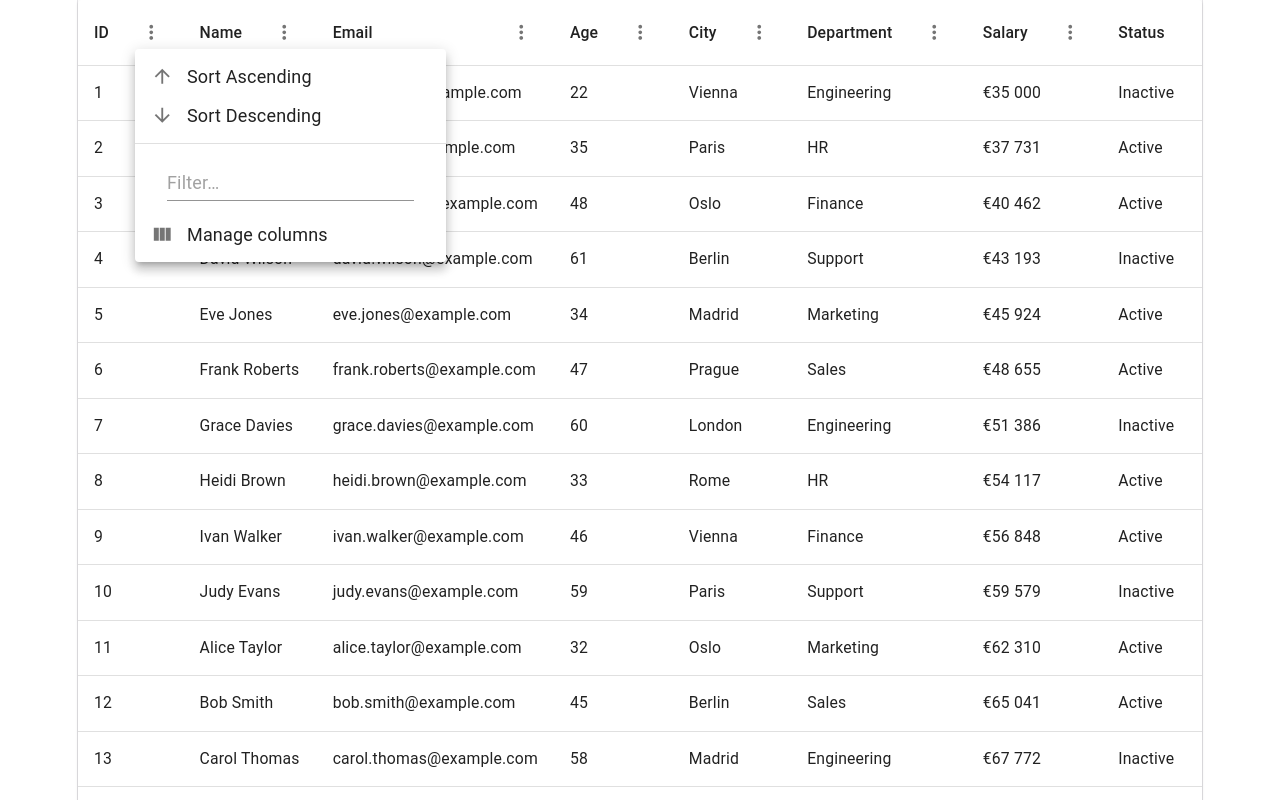
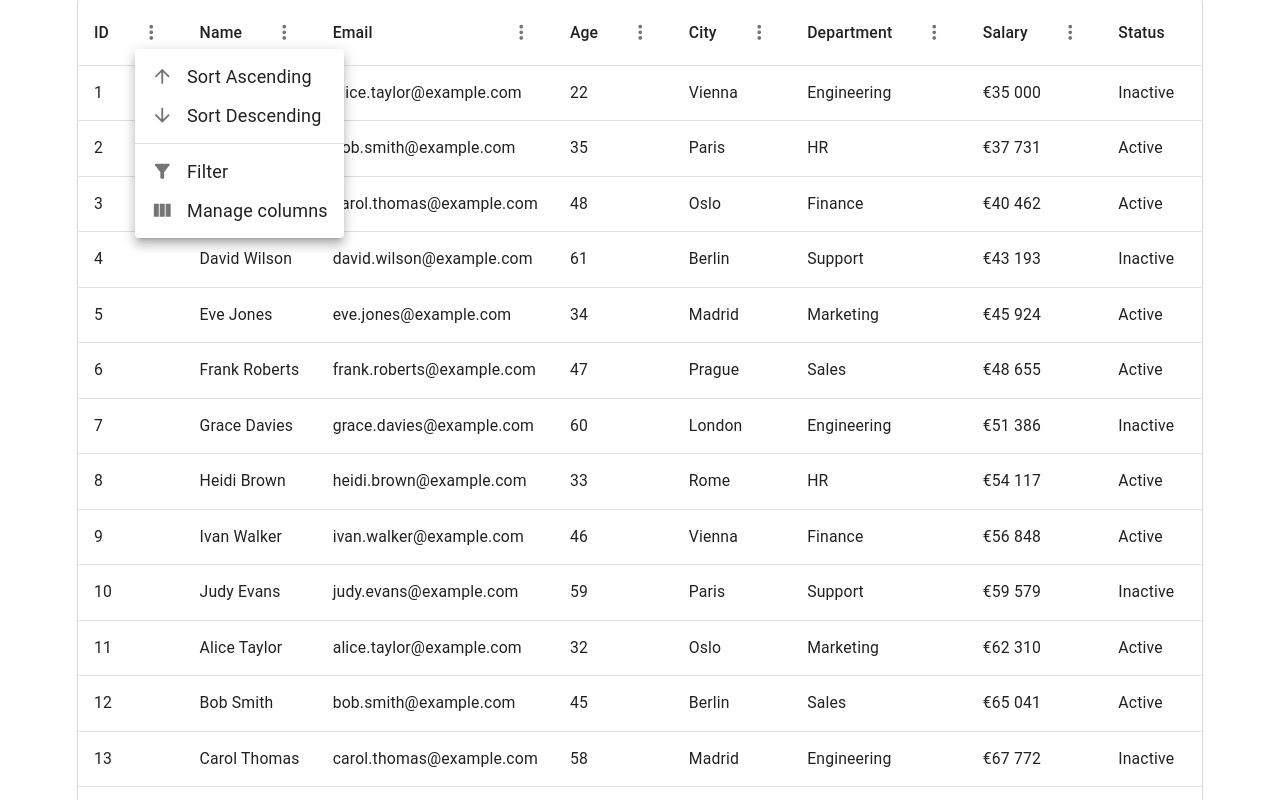
Before and after one commit to ranjiitk121/react-genetec, a React (Vite) app: page / in a window 1280 px wide. Both pictures are taken after a click on the button 151 px from the left and 32 px from the top of the page. Shown: the top 800 px of the page. Built offline with nearby package versions, Linux system fonts and the light colour scheme.

Commit message:
feat(grid): add per-column filtering with active-filter funnel indicator

```diff
--- a/src/App.tsx
+++ b/src/App.tsx
@@ -1,7 +1,7 @@
 import { DataGrid } from './features/data-grid';
 import { generateGridData, type PersonRow } from './mocks/generate-grid-data';
 
-const { columns, rows } = generateGridData(50);
+const { columns, rows } = generateGridData(100);
 
 function App() {
     return (
--- a/src/features/data-grid/column-header-cell.tsx
+++ b/src/features/data-grid/column-header-cell.tsx
@@ -1,8 +1,10 @@
 import TableCell from '@mui/material/TableCell';
 import Box from '@mui/material/Box';
 import IconButton from '@mui/material/IconButton';
+import Tooltip from '@mui/material/Tooltip';
 import TableSortLabel from '@mui/material/TableSortLabel';
 import MoreVertIcon from '@mui/icons-material/MoreVert';
+import FilterAltIcon from '@mui/icons-material/FilterAlt';
 
 import type { Column, SortState } from './types';
 
@@ -12,6 +14,8 @@ type ColumnHeaderCellProps<TRow> = {
     onSort: (columnId: string) => void;
     onOpenMenu: (event: React.MouseEvent<HTMLButtonElement>, colId: string) => void;
     isMenuOpen: boolean;
+    hasFilter: boolean;
+    onOpenFilter: (event: React.MouseEvent<HTMLButtonElement>, colId: string) => void;
 };
 
 export function ColumnHeaderCell<TRow>({
@@ -20,6 +24,8 @@ export function ColumnHeaderCell<TRow>({
     onSort,
     onOpenMenu,
     isMenuOpen,
+    hasFilter,
+    onOpenFilter,
 }: ColumnHeaderCellProps<TRow>) {
     const isActive = sort?.columnId === column.id;
 
@@ -43,6 +49,19 @@ export function ColumnHeaderCell<TRow>({
                         {column.label}
                     </TableSortLabel>
                 )}
+                <Box sx={{ display: 'flex', alignItems: 'center' }}>
+                    {hasFilter && (
+                        <Tooltip title={`Filter applied — edit ${column.label}`}>
+                            <IconButton
+                                size="small"
+                                color="primary"
+                                onClick={(e) => onOpenFilter(e, column.id)}
+                                aria-label={`Edit filter for ${column.label} (active)`}
+                            >
+                                <FilterAltIcon fontSize="small" />
+                            </IconButton>
+                        </Tooltip>
+                    )}
                     <IconButton
                         size="small"
                         onClick={(e) => onOpenMenu(e, column.id)}
@@ -54,6 +73,7 @@ export function ColumnHeaderCell<TRow>({
                         <MoreVertIcon fontSize="small" />
                     </IconButton>
                 </Box>
+            </Box>
         </TableCell>
     );
 }
--- a/src/features/data-grid/index.tsx
+++ b/src/features/data-grid/index.tsx
@@ -1,4 +1,4 @@
-import { useMemo, useState, useDeferredValue } from 'react';
+import { useMemo, useRef, useState, useDeferredValue } from 'react';
 import Table from '@mui/material/Table';
 import TableBody from '@mui/material/TableBody';
 import TableCell from '@mui/material/TableCell';
@@ -17,8 +17,10 @@ import ArrowDownwardIcon from '@mui/icons-material/ArrowDownward';
 import Button from '@mui/material/Button';
 import Checkbox from '@mui/material/Checkbox';
 import Divider from '@mui/material/Divider';
+import Popover from '@mui/material/Popover';
+import TextField from '@mui/material/TextField';
 import ViewColumnIcon from '@mui/icons-material/ViewColumn';
-import TextField from '@mui/material/TextField';
+import FilterAltIcon from '@mui/icons-material/FilterAlt';
 
 import type { Column, SortDirection, SortState, VisibilityState } from './types';
 import { getFilteredRows, getSortedRows, isColumnVisible } from './utils';
@@ -54,6 +56,29 @@ export function DataGrid<TRow>({ columns, rows, getRowKey, label }: FilterableTa
     const handleFilterChange = (columnId: string, value: string) => {
         setFilters((prev) => ({ ...prev, [columnId]: value }));
         setPage(0); // filtering shrinks the list — jump back so results are visible
+    };
+
+    const [filterAnchorEl, setFilterAnchorEl] = useState<HTMLElement | null>(null);
+    const [filterColumnId, setFilterColumnId] = useState<string | null>(null);
+    const filterOpen = Boolean(filterAnchorEl);
+    const filterInputRef = useRef<HTMLInputElement>(null);
+    const filterColumn = columns.find((c) => c.id === filterColumnId) ?? null;
+
+    const openFilter = (anchor: HTMLElement, colId: string) => {
+        setFilterColumnId(colId);
+        setFilterAnchorEl(anchor);
+    };
+    const closeFilter = () => {
+        setFilterAnchorEl(null);
+        setFilterColumnId(null);
+    };
+    const handleOpenFilterFromHeader = (
+        event: React.MouseEvent<HTMLButtonElement>,
+        colId: string,
+    ) => openFilter(event.currentTarget, colId);
+    const handleOpenFilterFromMenu = () => {
+        if (menuAnchorEl && activeColumnId) openFilter(menuAnchorEl, activeColumnId);
+        handleCloseMenu();
     };
 
     const handleOpenMenu = (event: React.MouseEvent<HTMLButtonElement>, colId: string) => {
@@ -137,6 +162,8 @@ export function DataGrid<TRow>({ columns, rows, getRowKey, label }: FilterableTa
                                 onSort={handleHeaderClick}
                                 onOpenMenu={handleOpenMenu}
                                 isMenuOpen={menuOpen && activeColumnId === col.id}
+                                hasFilter={(filters[col.id] ?? '').trim() !== ''}
+                                onOpenFilter={handleOpenFilterFromHeader}
                             />
                         ))}
                     </TableRow>
@@ -203,23 +230,11 @@ export function DataGrid<TRow>({ columns, rows, getRowKey, label }: FilterableTa
                     <ListItemText>Sort Descending</ListItemText>
                 </MenuItem>
                 <Divider />
-                <MenuItem>
-                    <Box sx={{ px: 2, py: 1 }}>
-                        <TextField
-                            variant="standard"
-                            placeholder="Filter…"
-                            aria-label={
-                                activeColumnId
-                                    ? `Filter by ${columns.find((c) => c.id === activeColumnId)?.label ?? ''}`
-                                    : 'Filter'
-                            }
-                            value={activeColumnId ? (filters[activeColumnId] ?? '') : ''}
-                            onChange={(e) =>
-                                activeColumnId && handleFilterChange(activeColumnId, e.target.value)
-                            }
-                            onKeyDown={(e) => e.stopPropagation()}
-                        />
-                    </Box>
+                <MenuItem onClick={handleOpenFilterFromMenu}>
+                    <ListItemIcon>
+                        <FilterAltIcon fontSize="small" />
+                    </ListItemIcon>
+                    <ListItemText>Filter</ListItemText>
                 </MenuItem>
                 <MenuItem onClick={handleOpenManage}>
                     <ListItemIcon>
@@ -270,6 +285,35 @@ export function DataGrid<TRow>({ columns, rows, getRowKey, label }: FilterableTa
                     </Button>
                 </Box>
             </Menu>
+            <Popover
+                open={filterOpen}
+                anchorEl={filterAnchorEl}
+                onClose={closeFilter}
+                anchorOrigin={{ vertical: 'bottom', horizontal: 'right' }}
+                transformOrigin={{ vertical: 'top', horizontal: 'right' }}
+                TransitionProps={{ onEntered: () => filterInputRef.current?.focus() }}
+            >
+                <Box sx={{ display: 'flex', alignItems: 'center', gap: 1, p: 1.5 }}>
+                    <TextField
+                        inputRef={filterInputRef}
+                        size="small"
+                        variant="outlined"
+                        placeholder={`Filter ${filterColumn?.label ?? ''}…`}
+                        aria-label={`Filter value for ${filterColumn?.label ?? ''}`}
+                        value={filterColumnId ? (filters[filterColumnId] ?? '') : ''}
+                        onChange={(e) =>
+                            filterColumnId && handleFilterChange(filterColumnId, e.target.value)
+                        }
+                    />
+                    <Button
+                        size="small"
+                        onClick={() => filterColumnId && handleFilterChange(filterColumnId, '')}
+                        disabled={!filterColumnId || (filters[filterColumnId] ?? '').trim() === ''}
+                    >
+                        Clear
+                    </Button>
+                </Box>
+            </Popover>
         </TableContainer>
     );
 }
```
Lines whose indentation alone changed are shown as unchanged.
